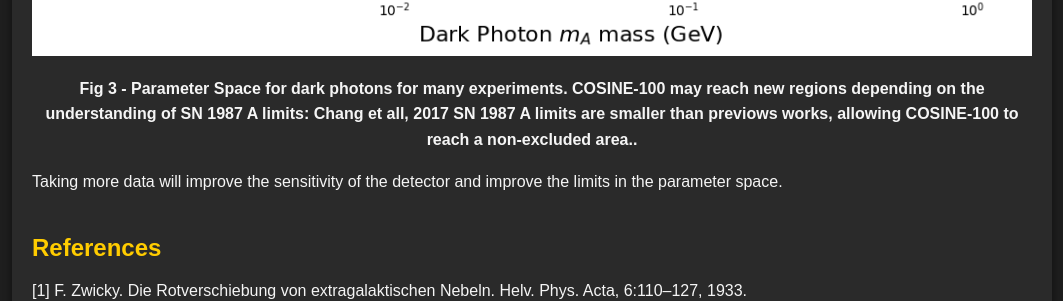
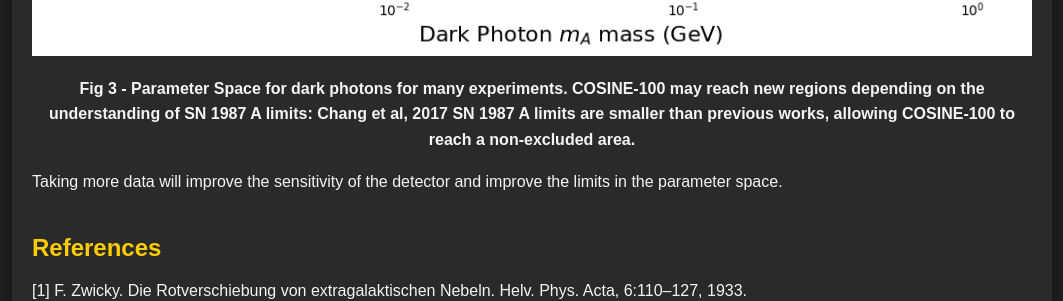
Before and after one commit to jaspior/COSINE-DP-Earth, a Jekyll site: the page index.html, which Jekyll copies as it is, in a window 1280 px wide and 900 px high, scrolled down 6090 px. Shown: the part 180-481 px from the top of the window, without its empty margins (108-1171 px from the left). Built offline with Jekyll 4.4.1, drawn with Linux system fonts in a browser that asks for light colours; formulas are drawn with MathJax 3.

Commit message:
Update index.html

```diff
--- a/index.html
+++ b/index.html
@@ -155,7 +155,7 @@ Models that consider a hidden sector [10] also present candidates, which are cha
     <img src="https://raw.githubusercontent.com/jaspior/COSINE-DP-Earth/refs/heads/main/imgs/par_space.png"
          alt="Paramater space" style="max-width: 100%; height: auto;">
     <p><strong>Fig 3 - Parameter Space for dark photons for many
-experiments. COSINE-100 may reach new regions depending on the understanding of SN 1987 A limits: Chang et all, 2017 SN 1987 A limits are smaller than previows works, allowing COSINE-100 to reach a non-excluded area.. </strong></p>
+experiments. COSINE-100 may reach new regions depending on the understanding of SN 1987 A limits: Chang et al, 2017 SN 1987 A limits are smaller than previous works, allowing COSINE-100 to reach a non-excluded area. </strong></p>
     </div>
 
     <p>
```
